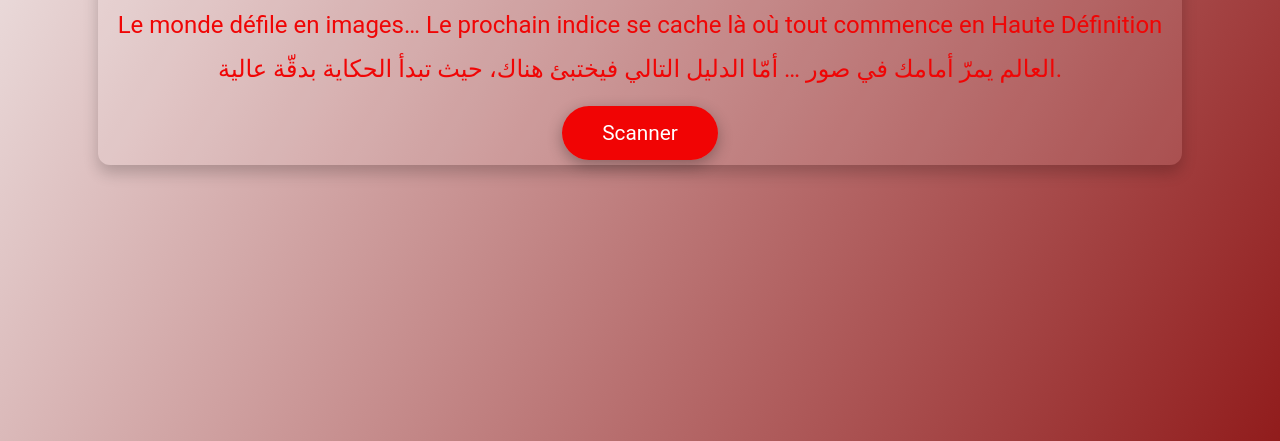
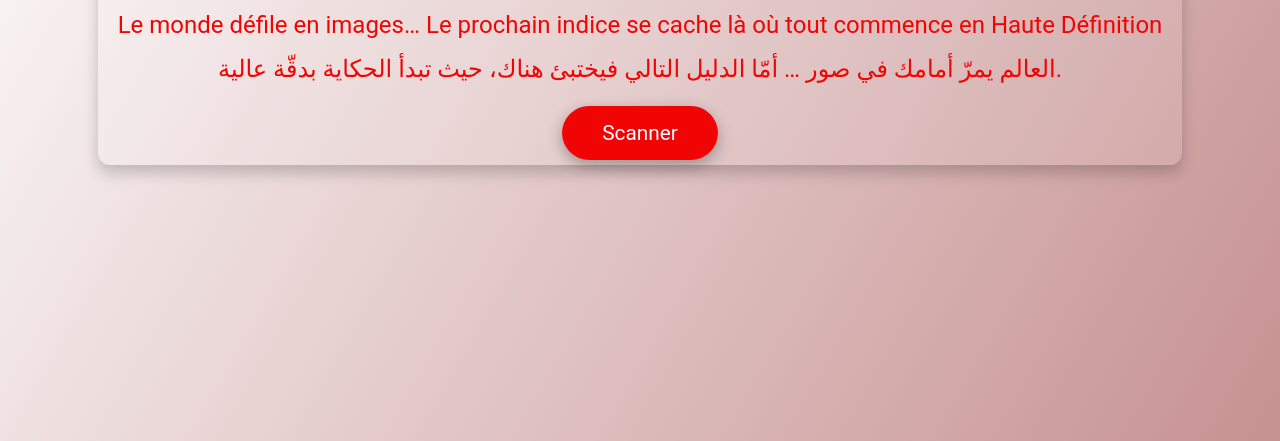
Before and after one commit to brandtdz/brandt.jeu, a plain HTML site: page indice6.html in a window 1280 px wide. Shown: the part 359-800 px from the top of the page. Drawn offline with Linux system fonts and the light colour scheme.

Commit message:
Update indice6.html

```diff
--- a/indice6.html
+++ b/indice6.html
@@ -21,7 +21,7 @@
       justify-content: center;
       align-items: center;
       min-height: 100vh;
-      background: linear-gradient(120deg, #f5f2f2, #911c1c);
+      background: linear-gradient(120deg, #ffffff, hsla(0, 36%, 47%, 0.616));
       color: #f00505;
       text-align: center;
     }
@@ -75,4 +75,5 @@
   </div>
 </body>
 
+
 </html>
```
